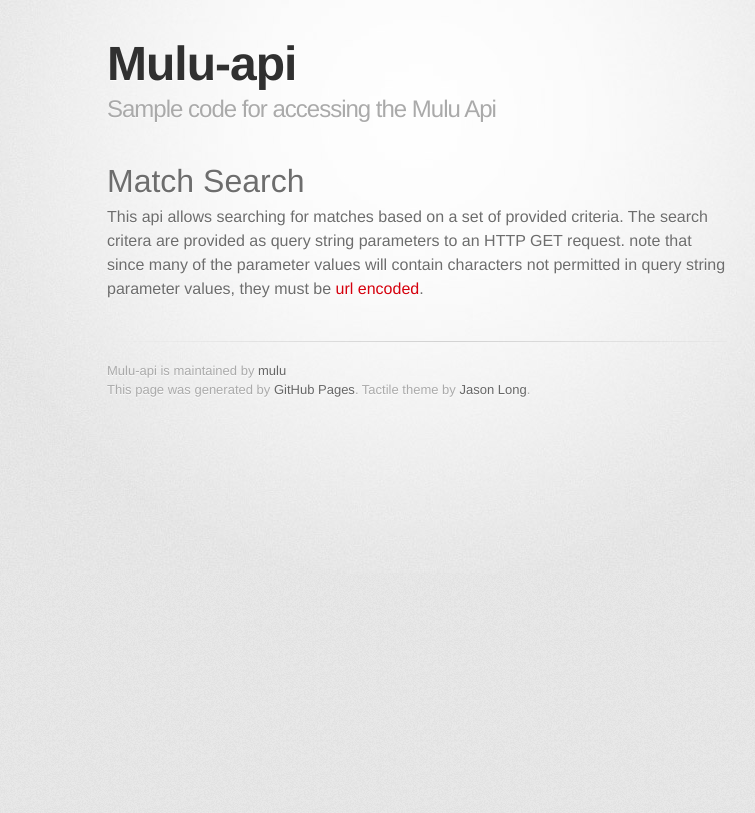
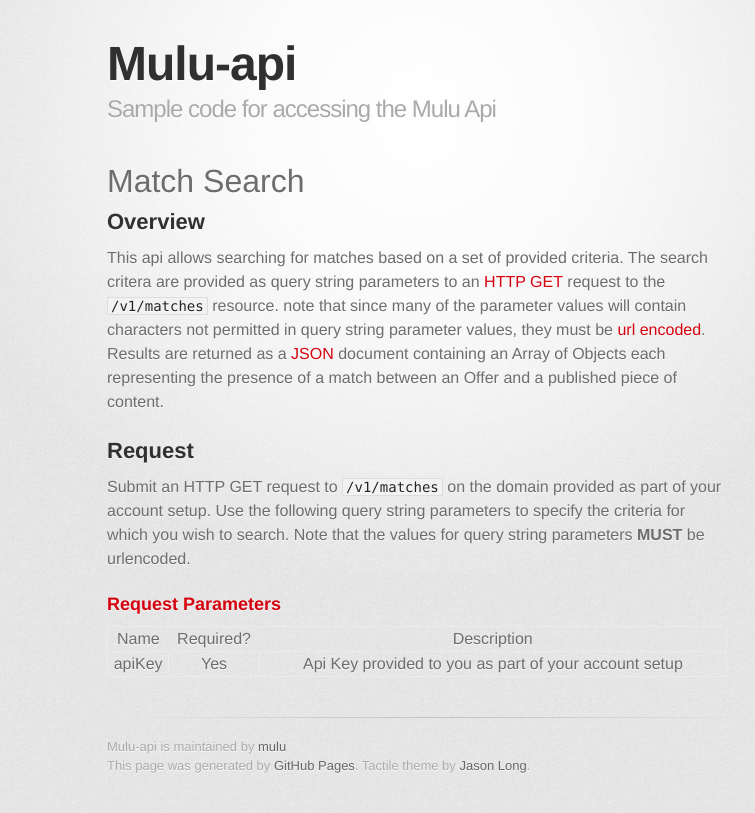
Before and after one commit to mulu/mulu.github.io, a Jekyll site: the page built from docs/api_overview.md, in a window 1280 px wide. Shown: the top 813 px of the page, without its empty margins (223-978 px from the left). Built offline with Jekyll 4.4.1, drawn with Linux system fonts in a browser that asks for light colours; some web fonts are replaced.

Commit message:
Completed overview, added request section and first parameters

```diff
--- a/docs/api_overview.md
+++ b/docs/api_overview.md
@@ -6,7 +6,23 @@
 
 # Match Search
 
-This api allows searching for matches based on a set of provided criteria. The search critera are provided as
-query string parameters to an HTTP GET request. note that since many of the parameter values will contain characters
-not permitted in query string parameter values, they must be
-[url encoded](http://tools.ietf.org/html/rfc3986#section-2.1).
+## Overview
+
+This api allows searching for matches based on a set of provided criteria. The search critera are provided as query
+string parameters to an [HTTP GET](http://tools.ietf.org/html/rfc2616#section-9.3) request to the `/v1/matches`
+resource. note that since many of the parameter values will contain characters not permitted in query string parameter
+values, they must be [url encoded](http://tools.ietf.org/html/rfc3986#section-2.1). Results are returned as a
+[JSON](http://tools.ietf.org/html/rfc7159) document containing an Array of Objects each representing the presence of a
+match between an Offer and a published piece of content.
+
+## Request
+
+Submit an HTTP GET request to `/v1/matches` on the domain provided as part of your account setup. Use the following
+query string parameters to specify the criteria for which you wish to search. Note that the values for query string
+parameters **MUST** be urlencoded.
+
+### Request Parameters
+
+Name   | Required? | Description
+----   | --------- | -----------
+apiKey | Yes       | Api Key provided to you as part of your account setup
```
